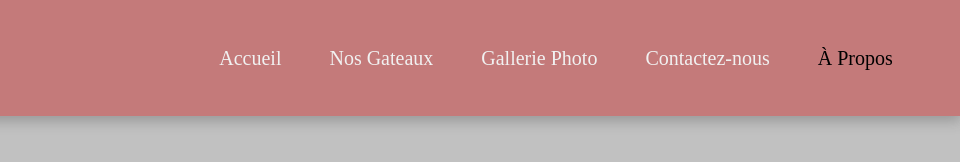
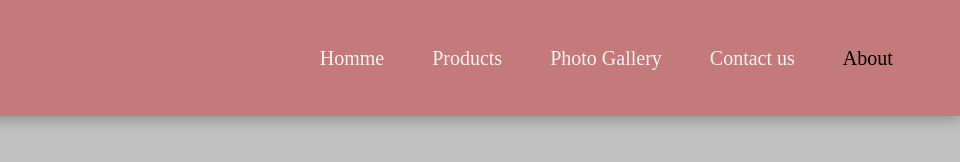
Before and after one commit to idrisG/vanilla, a website: page navbar_side_for_mobile/index.html in a window 1280 px wide. Shown: the top 162 px of the page, 320-1280 px from the left. Drawn offline with Linux system fonts and the light colour scheme.

Commit message:
update text

```diff
--- a/navbar_side_for_mobile/index.html
+++ b/navbar_side_for_mobile/index.html
@@ -17,11 +17,11 @@
         </label>
         <ul class="header-links">
             <li class="small-logo"><a href="#"><img src="logonqi.png" alt="Logo"></a></li>
-            <li class="nav-link"><a href="./">Accueil</a></li>
-            <li class="nav-link"><a href="./catalog">Nos Gateaux</a></li>
-            <li class="nav-link"><a href="./gallerie">Gallerie Photo</a></li>
-            <li class="nav-link"><a href="./contact">Contactez-nous</a></li>
-            <li class="nav-link active"><a href="./about">À Propos</a></li>
+            <li class="nav-link"><a href="./">Homme</a></li>
+            <li class="nav-link"><a href="./product">Products</a></li>
+            <li class="nav-link"><a href="./gallery">Photo Gallery</a></li>
+            <li class="nav-link"><a href="./contact">Contact us</a></li>
+            <li class="nav-link active"><a href="./about">About</a></li>
         </ul>
     </header>
 </body>
```
